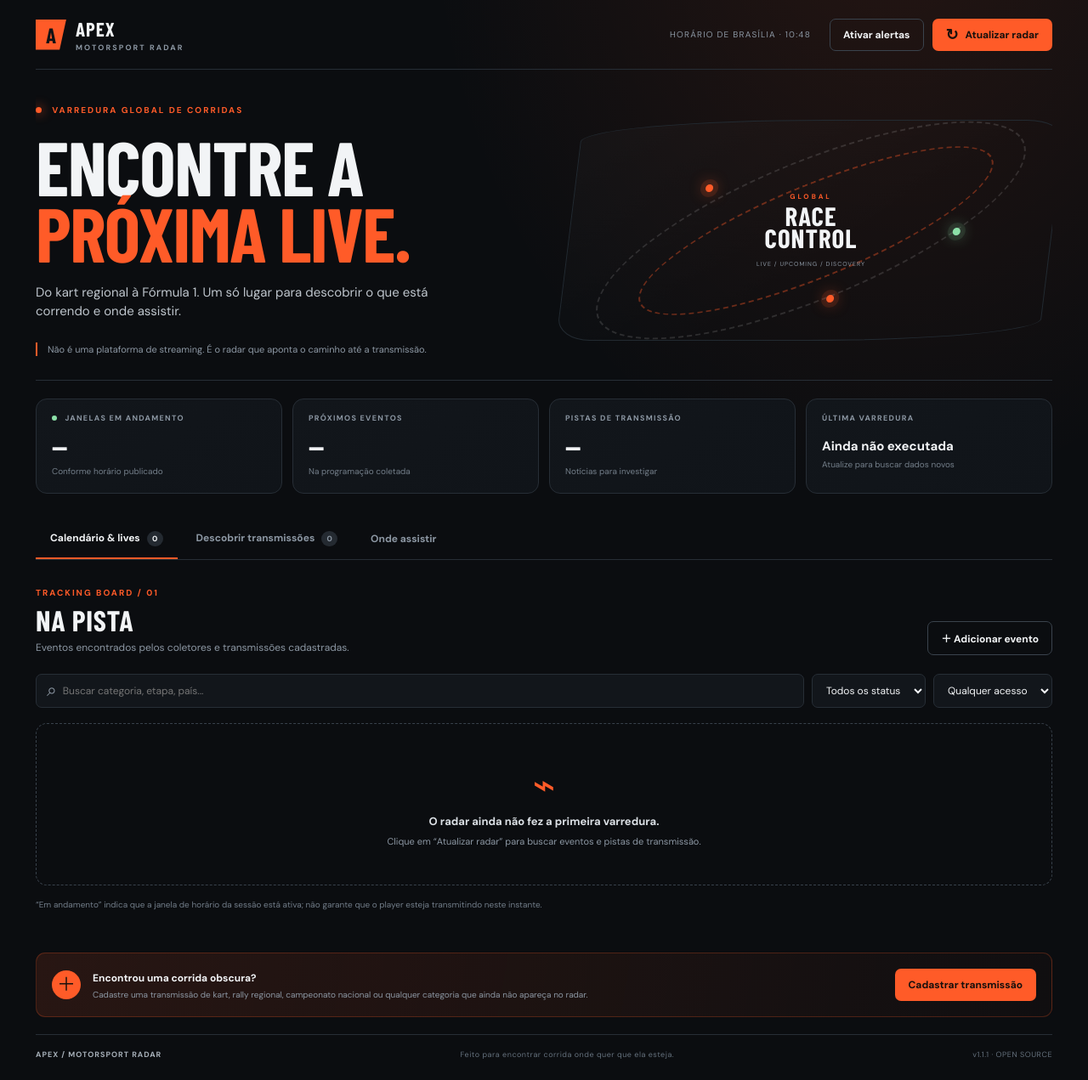
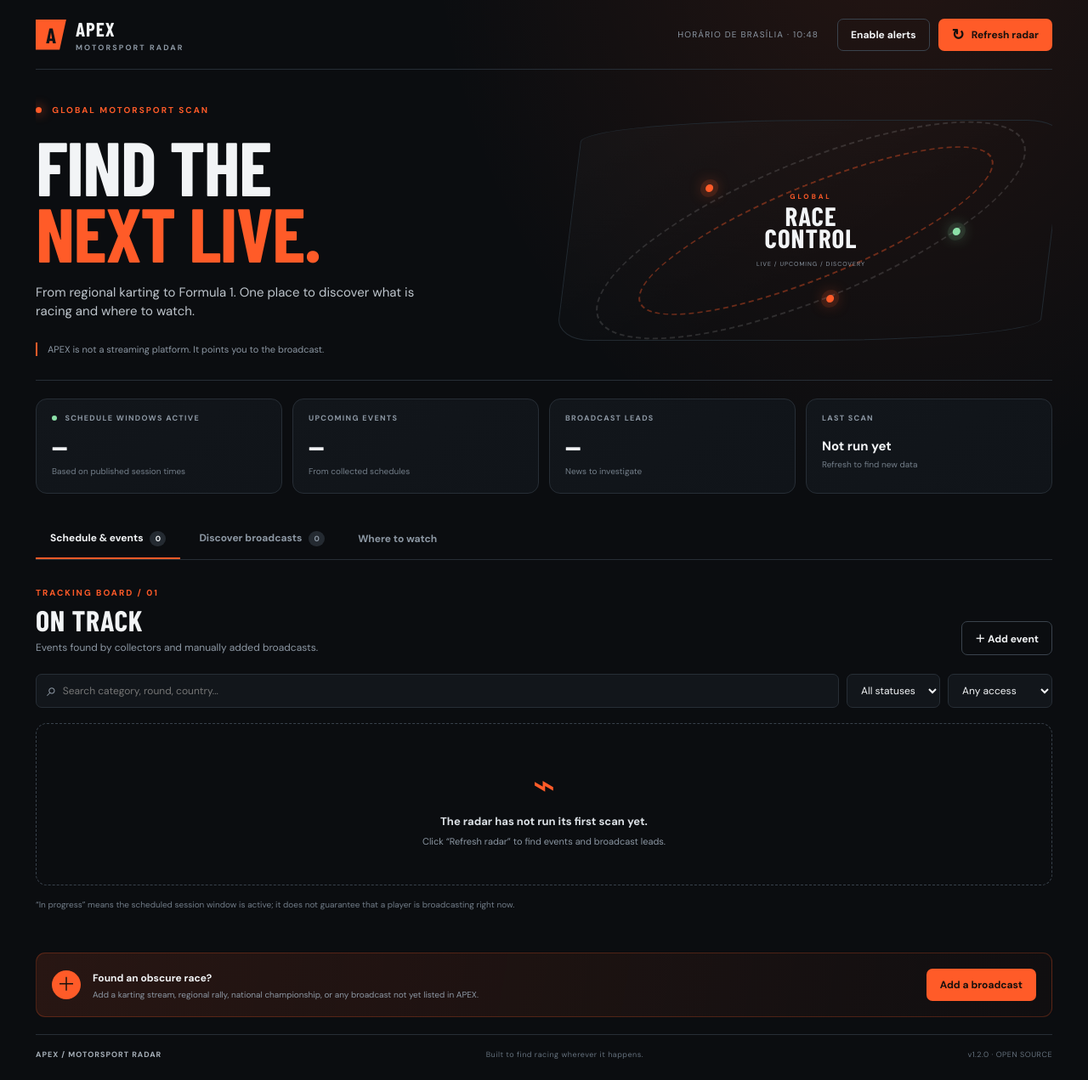
Before and after one commit to Vinex775/radar-motorsport, a Python web app: template templates/index.html in a window 1280 px wide. Shown: the whole page at 85% size. Run offline with Jinja, Linux system fonts and the light colour scheme; the template is opened without the code that fills it, so the values that code supplies are empty; some web fonts are replaced.

Commit message:
English port, and fixing search issues

```diff
--- a/templates/index.html
+++ b/templates/index.html
@@ -1,5 +1,5 @@
 <!doctype html>
-<html lang="pt-BR">
+<html lang="en">
 <head>
   <meta charset="utf-8">
   <meta name="viewport" content="width=device-width, initial-scale=1">
@@ -14,24 +14,24 @@
 <body>
   <div class="app-shell">
     <header class="topbar">
-      <a class="brand" href="/" aria-label="Motorsport Radar início">
+      <a class="brand" href="/" aria-label="APEX Motorsport Radar home">
         <span class="brand-mark">A</span>
         <span class="brand-copy"><strong>APEX</strong><small>MOTORSPORT RADAR</small></span>
       </a>
       <div class="topbar-right">
-        <span class="local-clock" id="local-clock">HORÁRIO DE BRASÍLIA</span>
-        <button class="button button-outline" id="notify-button" type="button">Ativar alertas</button>
-        <button class="button button-primary" id="refresh-button" type="button"><span class="refresh-icon">↻</span> Atualizar radar</button>
+        <span class="local-clock" id="local-clock">LOCAL TIME</span>
+        <button class="button button-outline" id="notify-button" type="button">Enable alerts</button>
+        <button class="button button-primary" id="refresh-button" type="button"><span class="refresh-icon">↻</span> Refresh radar</button>
       </div>
     </header>
 
     <main>
       <section class="hero">
         <div class="hero-copy">
-          <div class="eyebrow"><span class="pulse-dot"></span> VARREDURA GLOBAL DE CORRIDAS</div>
-          <h1>ENCONTRE A<br><em>PRÓXIMA LIVE.</em></h1>
-          <p>Do kart regional à Fórmula 1. Um só lugar para descobrir o que está correndo e onde assistir.</p>
-          <div class="hero-footnote">Não é uma plataforma de streaming. É o radar que aponta o caminho até a transmissão.</div>
+          <div class="eyebrow"><span class="pulse-dot"></span> GLOBAL MOTORSPORT SCAN</div>
+          <h1>FIND THE<br><em>NEXT LIVE.</em></h1>
+          <p>From regional karting to Formula 1. One place to discover what is racing and where to watch.</p>
+          <div class="hero-footnote">APEX is not a streaming platform. It points you to the broadcast.</div>
         </div>
         <div class="hero-graphic" aria-hidden="true">
           <div class="track track-one"></div><div class="track track-two"></div>
@@ -40,81 +40,81 @@
         </div>
       </section>
 
-      <section class="stats-grid" aria-label="Resumo do radar">
-        <article class="stat-card stat-live"><span class="stat-label"><i></i> JANELAS EM ANDAMENTO</span><strong id="stat-live">—</strong><small>Conforme horário publicado</small></article>
-        <article class="stat-card"><span class="stat-label">PRÓXIMOS EVENTOS</span><strong id="stat-upcoming">—</strong><small>Na programação coletada</small></article>
-        <article class="stat-card"><span class="stat-label">PISTAS DE TRANSMISSÃO</span><strong id="stat-leads">—</strong><small>Notícias para investigar</small></article>
-        <article class="stat-card"><span class="stat-label">ÚLTIMA VARREDURA</span><strong class="stat-time" id="last-refresh">Ainda não executada</strong><small>Atualize para buscar dados novos</small></article>
+      <section class="stats-grid" aria-label="Radar overview">
+        <article class="stat-card stat-live"><span class="stat-label"><i></i> SCHEDULE WINDOWS ACTIVE</span><strong id="stat-live">—</strong><small>Based on published session times</small></article>
+        <article class="stat-card"><span class="stat-label">UPCOMING EVENTS</span><strong id="stat-upcoming">—</strong><small>From collected schedules</small></article>
+        <article class="stat-card"><span class="stat-label">BROADCAST LEADS</span><strong id="stat-leads">—</strong><small>News to investigate</small></article>
+        <article class="stat-card"><span class="stat-label">LAST SCAN</span><strong class="stat-time" id="last-refresh">Not run yet</strong><small>Refresh to find new data</small></article>
       </section>
 
-      <nav class="main-tabs" aria-label="Seções do radar">
-        <button class="tab-button active" data-tab="events">Calendário & lives <span id="events-count">0</span></button>
-        <button class="tab-button" data-tab="discover">Descobrir transmissões <span id="discover-count">0</span></button>
-        <button class="tab-button" data-tab="sources">Onde assistir</button>
+      <nav class="main-tabs" aria-label="Radar sections">
+        <button class="tab-button active" data-tab="events">Schedule & events <span id="events-count">0</span></button>
+        <button class="tab-button" data-tab="discover">Discover broadcasts <span id="discover-count">0</span></button>
+        <button class="tab-button" data-tab="sources">Where to watch</button>
       </nav>
 
       <section class="tab-panel active" id="panel-events">
         <div class="section-heading">
-          <div><div class="eyebrow">TRACKING BOARD / 01</div><h2>NA PISTA</h2><p>Eventos encontrados pelos coletores e transmissões cadastradas.</p></div>
-          <button class="button button-outline" id="add-event-button" type="button">＋ Adicionar evento</button>
+          <div><div class="eyebrow">TRACKING BOARD / 01</div><h2>ON TRACK</h2><p>Events found by collectors and manually added broadcasts.</p></div>
+          <button class="button button-outline" id="add-event-button" type="button">＋ Add event</button>
         </div>
         <div class="filter-bar">
-          <label class="search-box"><span>⌕</span><input id="event-search" type="search" placeholder="Buscar categoria, etapa, país..."></label>
-          <select id="status-filter" aria-label="Filtrar por status"><option value="all">Todos os status</option><option value="live">Em andamento</option><option value="upcoming">Próximos</option></select>
-          <select id="access-filter" aria-label="Filtrar por acesso"><option value="all">Qualquer acesso</option><option value="free">Grátis</option><option value="subscription">Assinatura</option><option value="ppv">Pay-per-view</option><option value="unknown">Não confirmado</option></select>
+          <label class="search-box"><span>⌕</span><input id="event-search" type="search" placeholder="Search category, round, country..."></label>
+          <select id="status-filter" aria-label="Filter by status"><option value="all">All statuses</option><option value="live">In progress</option><option value="upcoming">Upcoming</option></select>
+          <select id="access-filter" aria-label="Filter by access"><option value="all">Any access</option><option value="free">Free</option><option value="subscription">Subscription</option><option value="ppv">Pay-per-view</option><option value="unknown">Unknown</option></select>
         </div>
-        <div class="event-grid" id="event-grid"><div class="empty-state"><div class="empty-icon">⌁</div><strong>O radar ainda não fez a primeira varredura.</strong><p>Clique em “Atualizar radar” para buscar eventos e pistas de transmissão.</p></div></div>
-        <p class="data-note">“Em andamento” indica que a janela de horário da sessão está ativa; não garante que o player esteja transmitindo neste instante.</p>
+        <div class="event-grid" id="event-grid"><div class="empty-state"><div class="empty-icon">⌁</div><strong>The radar has not run its first scan yet.</strong><p>Click “Refresh radar” to find events and broadcast leads.</p></div></div>
+        <p class="data-note">“In progress” means the scheduled session window is active; it does not guarantee that a player is broadcasting right now.</p>
       </section>
 
       <section class="tab-panel" id="panel-discover">
         <div class="section-heading">
-          <div><div class="eyebrow">SIGNAL SCANNER / 02</div><h2>PISTAS ENCONTRADAS</h2><p>Notícias e anúncios que podem levar a uma transmissão. Abra a fonte para verificar.</p></div>
+          <div><div class="eyebrow">SIGNAL SCANNER / 02</div><h2>DISCOVERY LEADS</h2><p>News and announcements that may lead to a broadcast. Open the source to verify.</p></div>
         </div>
-        <div class="notice-strip"><span>!</span><div><strong>Importante:</strong> uma notícia sobre uma live não é prova de que ela esteja acontecendo agora. O radar só confirma preço ou plataforma quando a informação está explícita no texto encontrado.</div></div>
+        <div class="notice-strip"><span>!</span><div><strong>Important:</strong> A news article about a live stream is not proof that it is happening now. APEX only classifies access or platform when the available text explicitly supports it.</div></div>
         <div class="live-finder">
-          <div class="finder-copy"><strong>BUSCA ABERTA / QUALQUER CATEGORIA</strong><span>Experimente algo específico: “Swedish karting series C”, “Brazil hill climb” ou “club racing live”.</span></div>
-          <div class="finder-presets"><label class="preset-field">ATALHOS DE MODALIDADE<select id="category-preset"><option value="">Escolha uma modalidade para preencher a busca</option></select></label><label class="preset-field">PAÍS / REGIÃO (OPCIONAL)<input id="region-search" type="search" placeholder="Ex.: Suécia, Franca, Brasil, Noruega"></label></div>
-          <div class="finder-controls"><input id="live-search" type="search" value="motorsport" placeholder="Qualquer categoria, campeonato, equipe ou país"><button class="button button-primary" id="news-search" type="button">Buscar no radar</button><button class="button button-outline" id="youtube-search" type="button">YouTube Live ↗</button><button class="button button-outline" id="twitch-search" type="button">Twitch ↗</button><button class="button button-outline" id="web-search" type="button">Web ↗</button></div>
-          <small>“Buscar no radar” consulta notícias e anúncios recentes via RSS. YouTube Live usa a API oficial quando configurada; sem chave, abre a busca pública. Nenhuma dessas buscas, sozinha, confirma preço, geobloqueio ou legitimidade do canal.</small>
+          <div class="finder-copy"><strong>OPEN SEARCH / ANY CATEGORY</strong><span>Try a specific query: “Swedish karting series C”, “Brazil hill climb”, or “club racing live”.</span></div>
+          <div class="finder-presets"><label class="preset-field">DISCIPLINE SHORTCUTS<select id="category-preset"><option value="">Choose a discipline to fill the search</option></select></label><label class="preset-field">COUNTRY / REGION (OPTIONAL)<input id="region-search" type="search" placeholder="E.g. Sweden, France, Brazil, Norway"></label></div>
+          <div class="finder-controls"><input id="live-search" type="search" value="motorsport" placeholder="Any discipline, championship, team, or country"><button class="button button-primary" id="news-search" type="button">Search APEX</button><button class="button button-outline" id="youtube-search" type="button">YouTube Live ↗</button><button class="button button-outline" id="twitch-search" type="button">Twitch ↗</button><button class="button button-outline" id="web-search" type="button">Web ↗</button></div>
+          <small>“Search APEX” queries recent news and announcements via RSS. YouTube Live uses the official API when configured; without an API key, it opens public search. None of these searches alone confirms price, regional restrictions, or channel legitimacy.</small>
           <div class="platform-results" id="platform-results"></div>
         </div>
-        <div class="discover-list" id="discover-list"><div class="empty-state"><strong>Nenhuma pista carregada.</strong><p>Execute uma varredura para procurar anúncios de livestream, karting, rally, endurance e outras categorias.</p></div></div>
+        <div class="discover-list" id="discover-list"><div class="empty-state"><strong>No discovery leads loaded.</strong><p>Run a scan to search for livestream announcements across karting, rally, endurance, and other disciplines.</p></div></div>
       </section>
 
       <section class="tab-panel" id="panel-sources">
         <div class="section-heading">
-          <div><div class="eyebrow">OFFICIAL WATCH DIRECTORY / 03</div><h2>ONDE ASSISTIR</h2><p>Atalhos para páginas oficiais. Região e direitos de transmissão podem alterar a disponibilidade.</p></div>
+          <div><div class="eyebrow">OFFICIAL WATCH DIRECTORY / 03</div><h2>ONDE ASSISTIR</h2><p>Shortcuts to official pages. Availability may vary by region and broadcast rights.</p></div>
         </div>
         <div class="source-grid" id="source-grid"></div>
       </section>
 
       <section class="bottom-callout">
-        <div class="callout-icon">＋</div><div><strong>Encontrou uma corrida obscura?</strong><p>Cadastre uma transmissão de kart, rally regional, campeonato nacional ou qualquer categoria que ainda não apareça no radar.</p></div><button class="button button-primary" id="add-event-button-bottom" type="button">Cadastrar transmissão</button>
+        <div class="callout-icon">＋</div><div><strong>Found an obscure race?</strong><p>Add a karting stream, regional rally, national championship, or any broadcast not yet listed in APEX.</p></div><button class="button button-primary" id="add-event-button-bottom" type="button">Add a broadcast</button>
       </section>
     </main>
 
-    <footer><span>APEX / MOTORSPORT RADAR</span><span>Feito para encontrar corrida onde quer que ela esteja.</span><span>v1.1.1 · OPEN SOURCE</span></footer>
+    <footer><span>APEX / MOTORSPORT RADAR</span><span>Built to find racing wherever it happens.</span><span>v1.2.0 · OPEN SOURCE</span></footer>
   </div>
 
   <dialog id="event-dialog" class="event-dialog">
     <form id="event-form" method="dialog">
-      <div class="dialog-heading"><div><div class="eyebrow">MANUAL ENTRY</div><h2>NOVO EVENTO</h2></div><button class="dialog-close" type="button" id="close-dialog" aria-label="Fechar">×</button></div>
-      <p class="dialog-intro">Use este cadastro para campeonatos menores ou transmissões que ainda não foram descobertas automaticamente.</p>
+      <div class="dialog-heading"><div><div class="eyebrow">MANUAL ENTRY</div><h2>NEW EVENT</h2></div><button class="dialog-close" type="button" id="close-dialog" aria-label="Close">×</button></div>
+      <p class="dialog-intro">Use this form for smaller championships or broadcasts not yet discovered automatically.</p>
       <div class="form-grid">
-        <label class="field field-wide">Evento / etapa<input name="name" required maxlength="180" placeholder="Ex.: Campeonato Sueco de Kart — Série C"></label>
-        <label class="field">Categoria / campeonato<input name="series" required maxlength="100" placeholder="Ex.: Karting"></label>
-        <label class="field">Tipo de sessão<input name="kind" placeholder="Corrida, treino, classificação..."></label>
-        <label class="field">Início (horário local)<input name="start" type="datetime-local" required></label>
-        <label class="field">Fim (opcional)<input name="end" type="datetime-local"></label>
-        <label class="field">Plataforma<input name="platform" required placeholder="YouTube, Twitch, TV... "></label>
-        <label class="field">Tipo de acesso<select name="access" required><option value="unknown">Não confirmado</option><option value="free">Grátis</option><option value="subscription">Assinatura</option><option value="ppv">Pay-per-view</option></select></label>
-        <label class="field field-wide">Link direto da live (opcional)<input name="stream_url" type="url" placeholder="https://..."></label>
-        <label class="field field-wide">Página oficial / calendário (opcional)<input name="watch_url" type="url" placeholder="https://..."></label>
-        <label class="field">Região<input name="region" placeholder="Ex.: Suécia / Global"></label>
-        <label class="field">Modalidade<input name="category" placeholder="Ex.: Kart / Turismo / Rally"></label>
+        <label class="field field-wide">Event / round<input name="name" required maxlength="180" placeholder="E.g. Swedish Karting Championship — Series C"></label>
+        <label class="field">Discipline / championship<input name="series" required maxlength="100" placeholder="Ex.: Karting"></label>
+        <label class="field">Session type<input name="kind" placeholder="Race, practice, qualifying..."></label>
+        <label class="field">Start (local time)<input name="start" type="datetime-local" required></label>
+        <label class="field">End (optional)<input name="end" type="datetime-local"></label>
+        <label class="field">Platform<input name="platform" required placeholder="YouTube, Twitch, TV... "></label>
+        <label class="field">Access type<select name="access" required><option value="unknown">Unknown</option><option value="free">Free</option><option value="subscription">Subscription</option><option value="ppv">Pay-per-view</option></select></label>
+        <label class="field field-wide">Direct stream URL (optional)<input name="stream_url" type="url" placeholder="https://..."></label>
+        <label class="field field-wide">Official page / calendar (optional)<input name="watch_url" type="url" placeholder="https://..."></label>
+        <label class="field">Region<input name="region" placeholder="E.g. Sweden / Global"></label>
+        <label class="field">Discipline<input name="category" placeholder="Ex.: Kart / Turismo / Rally"></label>
       </div>
-      <div class="form-actions"><span id="form-message" role="status"></span><button class="button button-outline" type="button" id="cancel-dialog">Cancelar</button><button class="button button-primary" type="submit">Salvar no radar</button></div>
+      <div class="form-actions"><span id="form-message" role="status"></span><button class="button button-outline" type="button" id="cancel-dialog">Cancel</button><button class="button button-primary" type="submit">Save to APEX</button></div>
     </form>
   </dialog>
 
```
